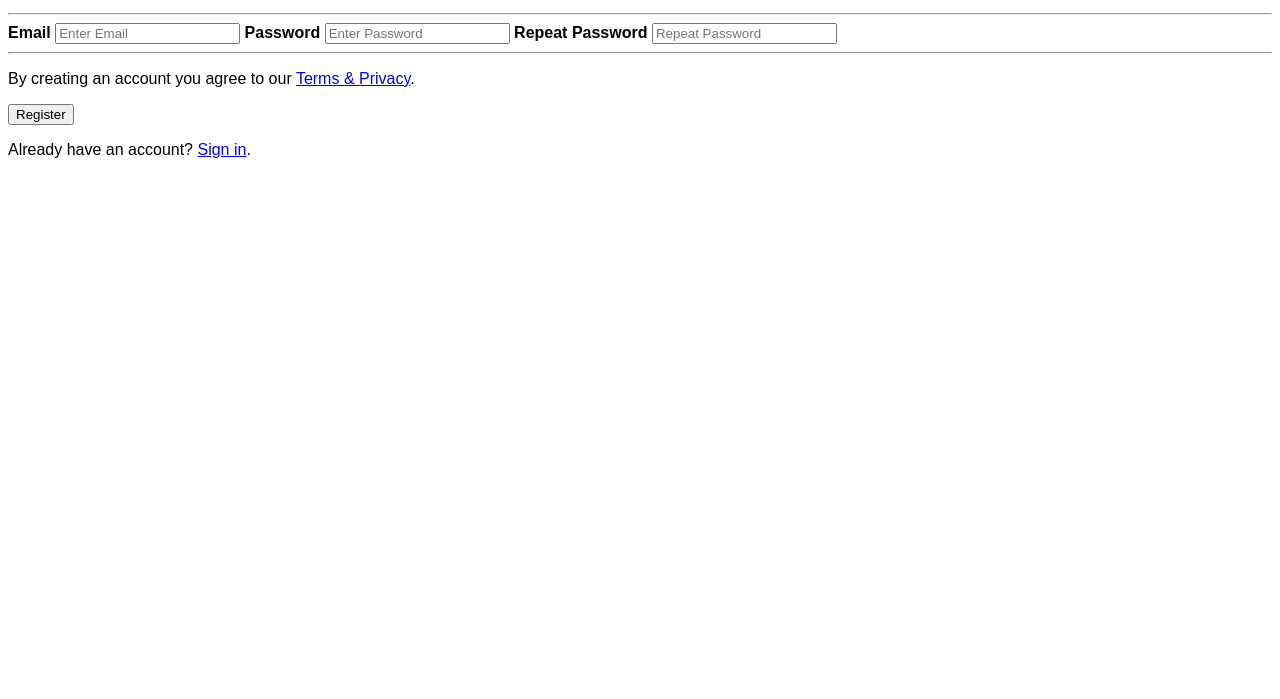
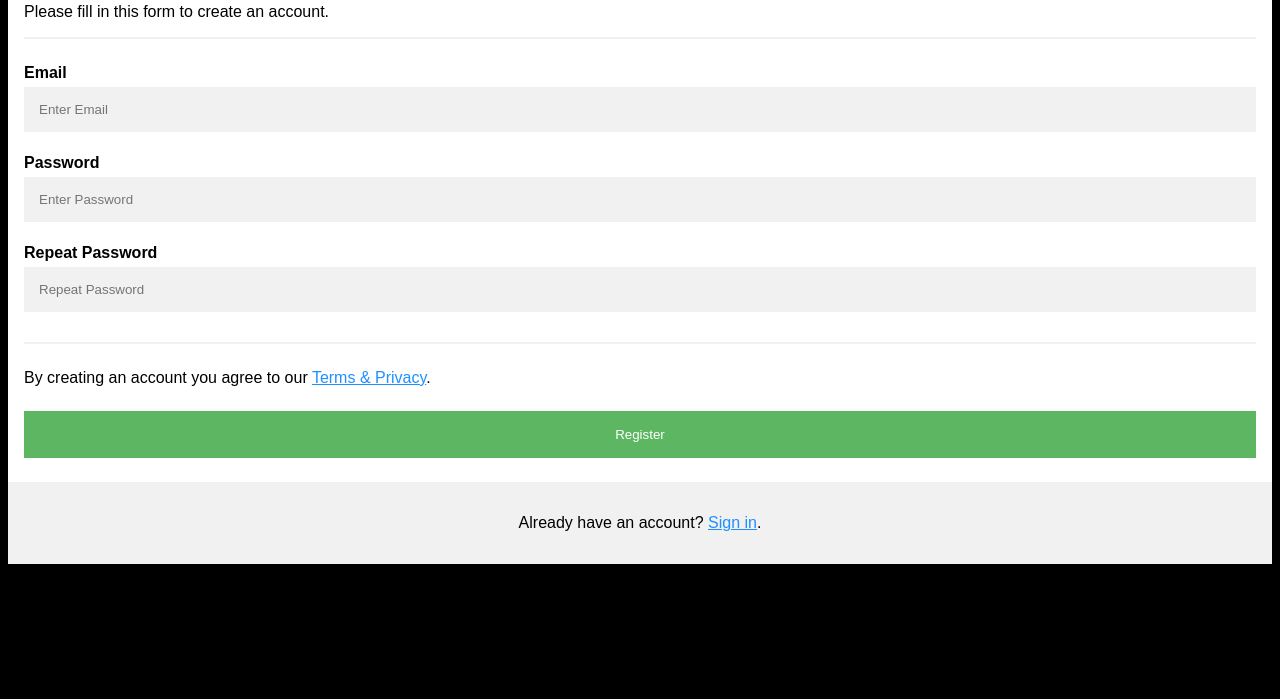
Before and after one commit to djteo33/chatdeveloper_html, a plain HTML site: page index.html in a window 1280 px wide. Shown: the part 101-800 px from the top of the page. Drawn offline with Linux system fonts and the light colour scheme.

Commit message:
registration update

```diff
--- a/index.html
+++ b/index.html
@@ -1,6 +1,6 @@
 <!DOCTYPE html>
-<html lang="en">
-<head>
+<!--<html lang="en">   -->
+<!--<head>
 <title>chat - developer</title>
 <meta charset="UTF-8">
 <meta name="viewport" content="width=device-width, initial-scale=1">
@@ -37,5 +37,101 @@ body {
 </form>
 
 
+</body>   -->
+<html>
+<head>
+<meta name="viewport" content="width=device-width, initial-scale=1">
+<style>
+body {
+    font-family: Arial, Helvetica, sans-serif;
+    background-color: black;
+}
+
+* {
+    box-sizing: border-box;
+}
+
+/* Add padding to containers */
+.container {
+    padding: 16px;
+    background-color: white;
+}
+
+/* Full-width input fields */
+input[type=text], input[type=password] {
+    width: 100%;
+    padding: 15px;
+    margin: 5px 0 22px 0;
+    display: inline-block;
+    border: none;
+    background: #f1f1f1;
+}
+
+input[type=text]:focus, input[type=password]:focus {
+    background-color: #ddd;
+    outline: none;
+}
+
+/* Overwrite default styles of hr */
+hr {
+    border: 1px solid #f1f1f1;
+    margin-bottom: 25px;
+}
+
+/* Set a style for the submit button */
+.registerbtn {
+    background-color: #4CAF50;
+    color: white;
+    padding: 16px 20px;
+    margin: 8px 0;
+    border: none;
+    cursor: pointer;
+    width: 100%;
+    opacity: 0.9;
+}
+
+.registerbtn:hover {
+    opacity: 1;
+}
+
+/* Add a blue text color to links */
+a {
+    color: dodgerblue;
+}
+
+/* Set a grey background color and center the text of the "sign in" section */
+.signin {
+    background-color: #f1f1f1;
+    text-align: center;
+}
+</style>
+</head>
+<body>
+
+<form action="https://www.w3schools.com/action_page.php">
+  <div class="container">
+    <h1>Register</h1>
+    <p>Please fill in this form to create an account.</p>
+    <hr>
+
+    <label for="email"><b>Email</b></label>
+    <input type="text" placeholder="Enter Email" name="email" required>
+
+    <label for="psw"><b>Password</b></label>
+    <input type="password" placeholder="Enter Password" name="psw" required>
+
+    <label for="psw-repeat"><b>Repeat Password</b></label>
+    <input type="password" placeholder="Repeat Password" name="psw-repeat" required>
+    <hr>
+    <p>By creating an account you agree to our <a href="#">Terms & Privacy</a>.</p>
+
+    <button type="submit" class="registerbtn">Register</button>
+  </div>
+
+  <div class="container signin">
+    <p>Already have an account? <a href="#">Sign in</a>.</p>
+  </div>
+</form>
+
 </body>
 </html>
```
